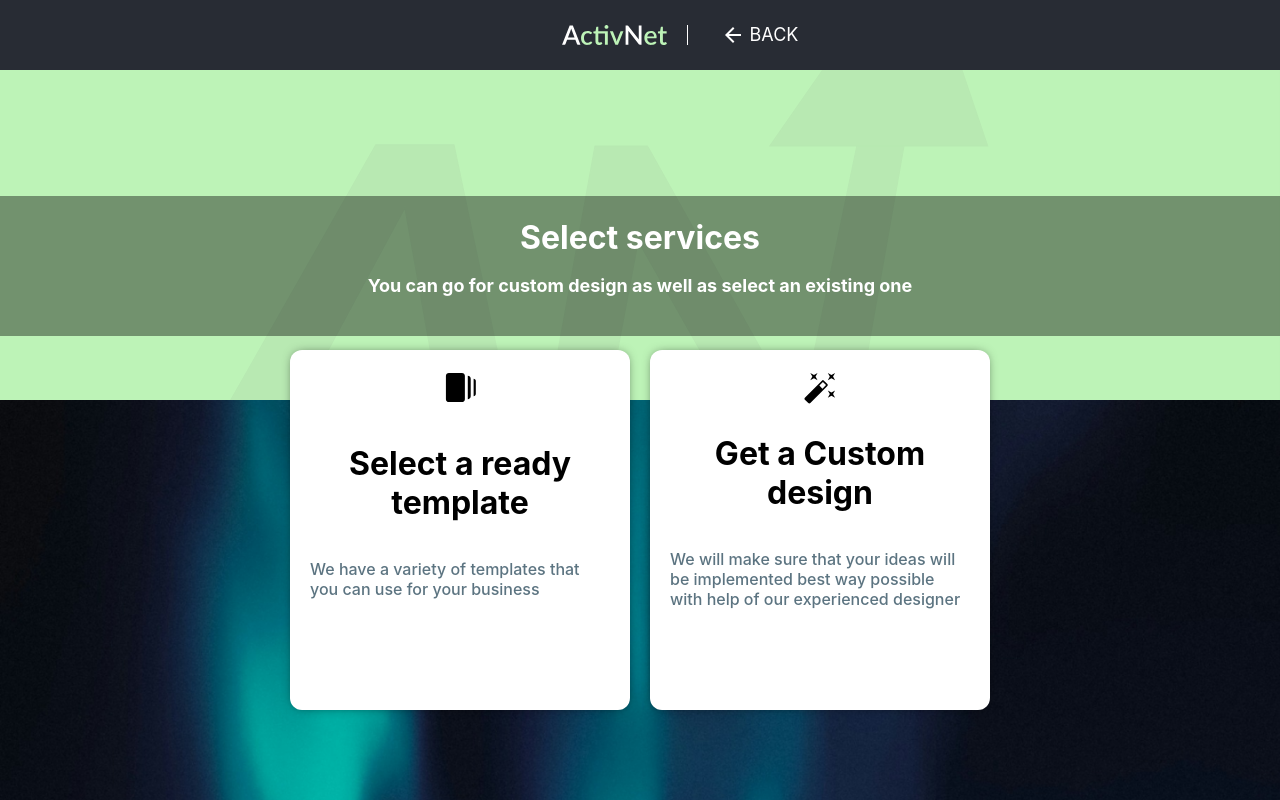
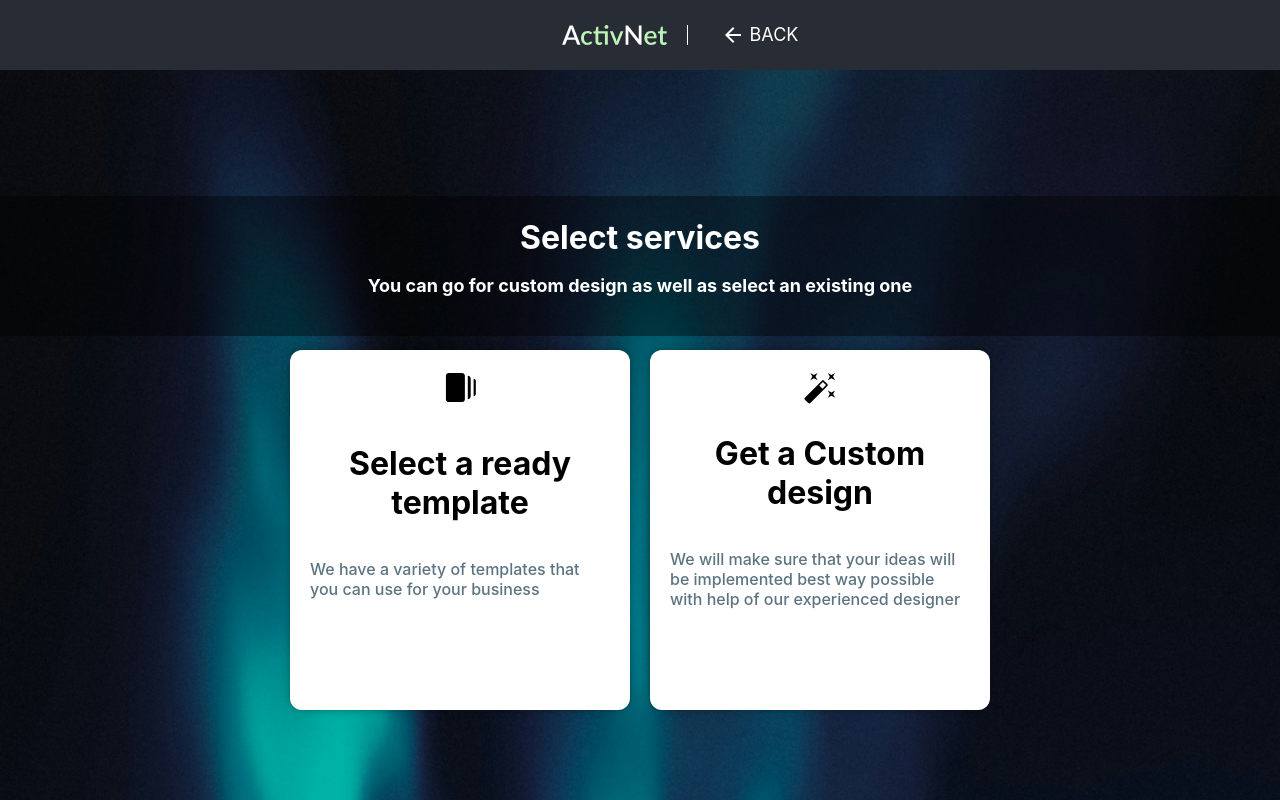
Before and after one commit to serhiiDev12/activnet-form, a React (Create React App) app: page /get-started in a window 1280 px wide. Built offline with nearby package versions, Linux system fonts and the light colour scheme.

Commit message:
Created form with binding to api 2

```diff
--- a/src/pages/mainStyles.css
+++ b/src/pages/mainStyles.css
@@ -795,7 +795,6 @@ body {
     color: black;
 }
 .header-get-started {
-    background-image: url("./get-started.svg");
     width: 100%;
     background-position: center;
     background-size: cover;
```
